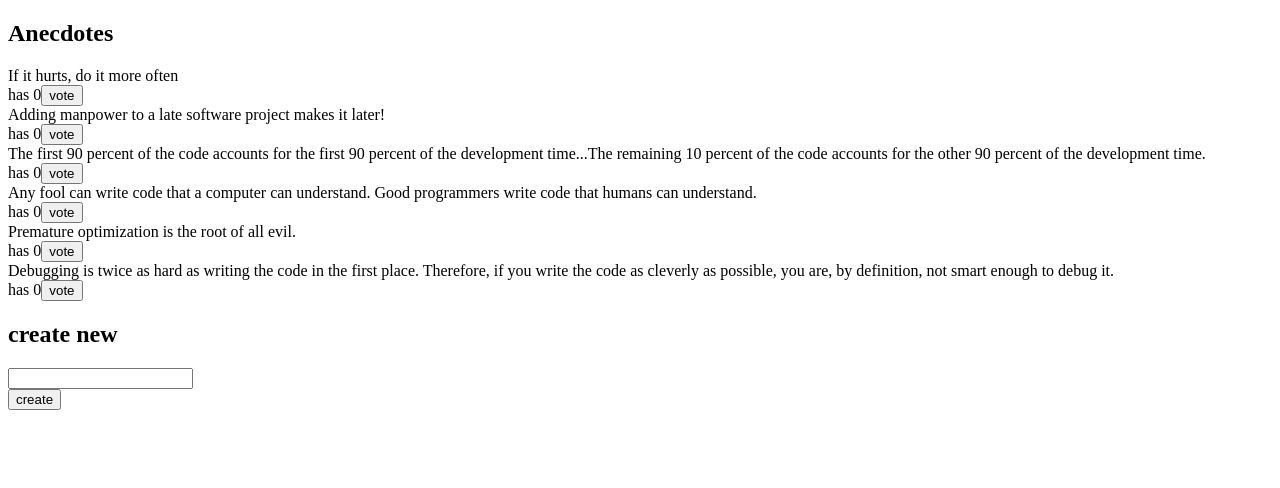
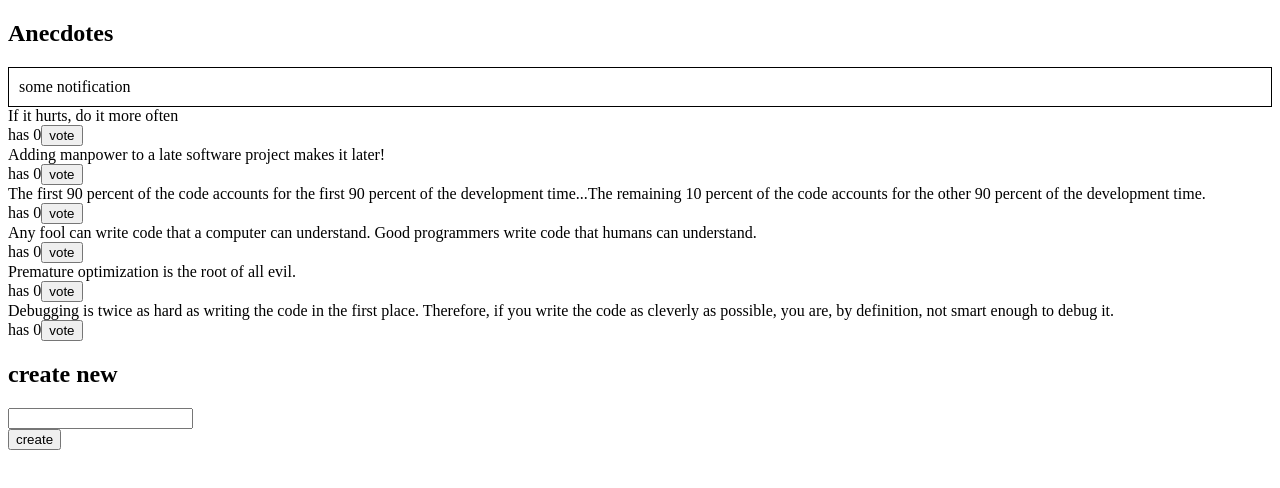
Before and after one commit to akutuh/osa6-redux, a React (Create React App) app in the folder redux-anecdotes/: page / in a window 1280 px wide. Shown: the top 488 px of the page. Built offline with nearby package versions, Linux system fonts and the light colour scheme.

Commit message:
anekdootit 6.10

```diff
--- a/redux-anecdotes/src/App.js
+++ b/redux-anecdotes/src/App.js
@@ -1,10 +1,12 @@
 import AnecdoteForm from './components/AnecdoteForm'
 import AnecdoteList from './components/AnecdoteList'
+import Notification from './components/Notification'
 
 const App = () => {
   return (
     <div>
       <h2>Anecdotes</h2>
+      <Notification />
       <AnecdoteList />
       <AnecdoteForm />
     </div>
--- a/redux-anecdotes/src/components/Notification.js
+++ b/redux-anecdotes/src/components/Notification.js
@@ -1,4 +1,9 @@
+import { useSelector } from 'react-redux'
+
 const Notification = () => {
+  const notification = useSelector(({ notifications }) => {
+    return notifications[0].content
+  })
   const style = {
     border: 'solid',
     padding: 10,
@@ -6,7 +11,7 @@ const Notification = () => {
   }
   return (
     <div style={style}>
-      render here notification...
+      {notification}
     </div>
   )
 }
--- /dev/null
+++ b/redux-anecdotes/src/reducers/notificationReducer.js
@@ -0,0 +1,26 @@
+import { createSlice } from '@reduxjs/toolkit'
+
+const notificationAtStart = [
+  'some notification'
+]
+
+const getId = () => (100000 * Math.random()).toFixed(0)
+
+const asObject = (notification) => {
+  return {
+    content: notification,
+    id: getId()
+  }
+}
+
+const initialState = notificationAtStart.map(asObject)
+
+const notificationSlice = createSlice({
+  name: 'notifications',
+  initialState,
+  reducers: {
+
+  }
+})
+
+export default notificationSlice.reducer
--- a/redux-anecdotes/src/store.js
+++ b/redux-anecdotes/src/store.js
@@ -1,9 +1,11 @@
 import { configureStore } from "@reduxjs/toolkit"
 import anecdoteReducer from "./reducers/anecdoteReducer"
+import notificationReducer from "./reducers/notificationReducer"
 
 const store = configureStore({
   reducer: {
-    anecdotes: anecdoteReducer
+    anecdotes: anecdoteReducer,
+    notifications: notificationReducer
   }
 })
 
```
